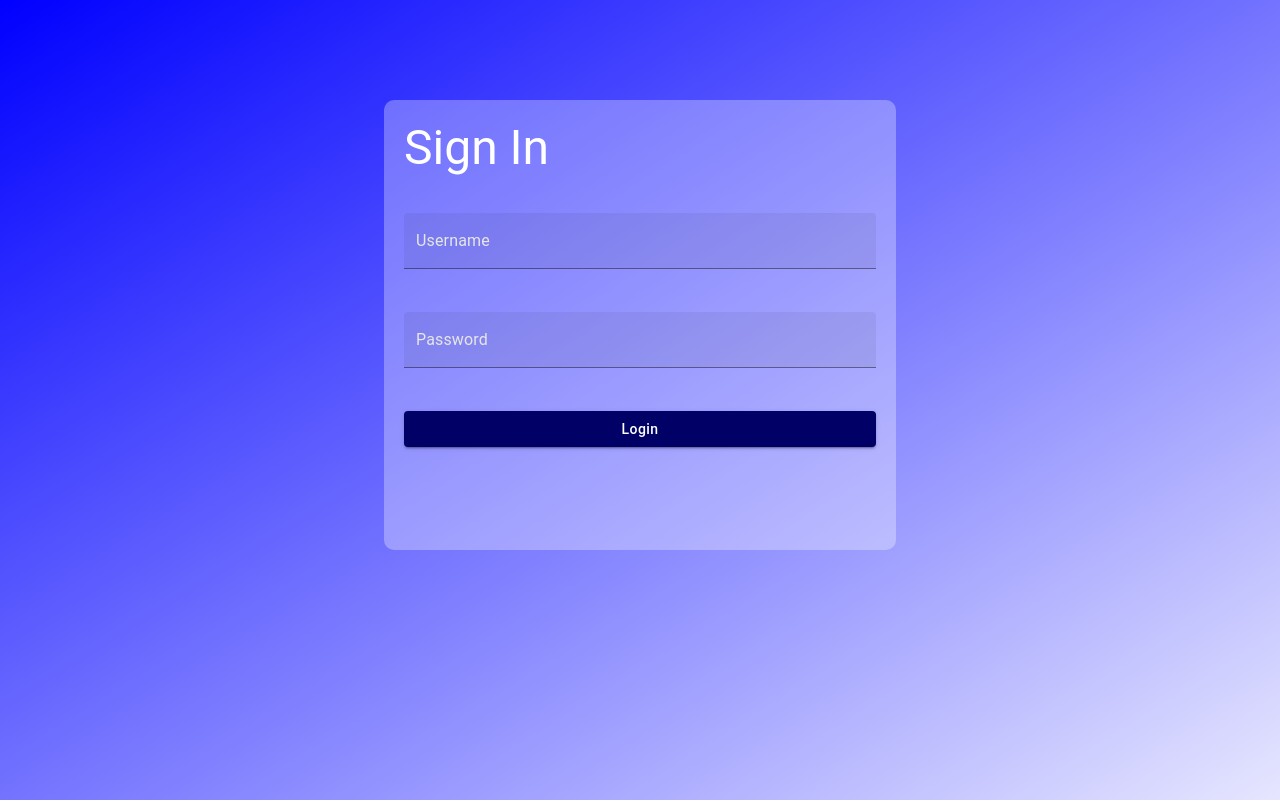
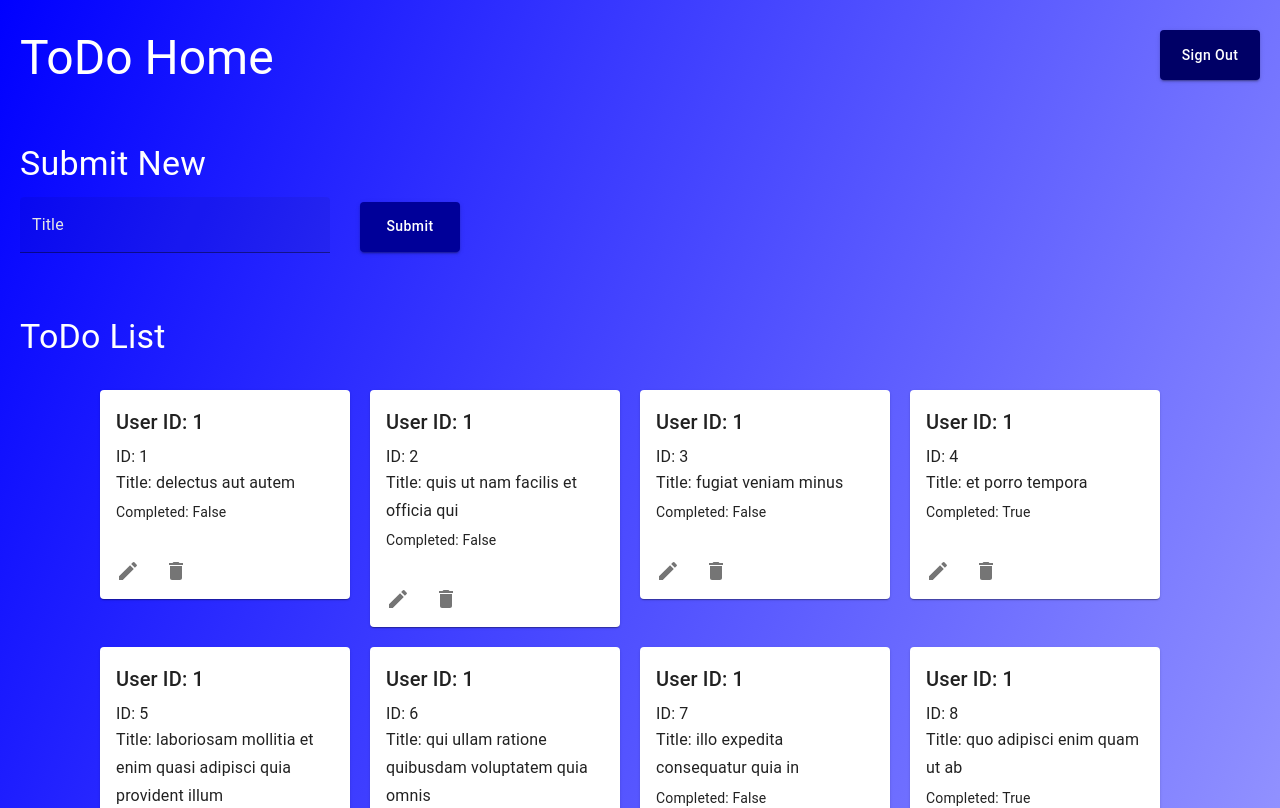
Before and after one commit to gagkjayawardana/to-do-list, a React (Create React App) app in the folder to-do-app/: page / in a window 1280 px wide. Shown: the top 808 px of the page. Built offline with nearby package versions, Linux system fonts and the light colour scheme.

Commit message:
Complete Add Edit and Delete functionalies

```diff
--- a/to-do-app/package.json
+++ b/to-do-app/package.json
@@ -7,12 +7,14 @@
     "@emotion/styled": "^11.11.0",
     "@mui/icons-material": "^5.15.0",
     "@mui/material": "^5.15.0",
+    "@reduxjs/toolkit": "^2.0.1",
     "@testing-library/jest-dom": "^5.17.0",
     "@testing-library/react": "^13.4.0",
     "@testing-library/user-event": "^13.5.0",
     "formik": "^2.4.5",
     "react": "^18.2.0",
     "react-dom": "^18.2.0",
+    "react-redux": "^9.0.4",
     "react-router-dom": "^6.21.0",
     "react-scripts": "5.0.1",
     "styled-components": "^6.1.1",
--- a/to-do-app/src/App.js
+++ b/to-do-app/src/App.js
@@ -2,7 +2,7 @@
 import CssBaseline from '@mui/material/CssBaseline';
 import { BrowserRouter, Routes, Route } from 'react-router-dom';
 import HomePage from './pages/HomePage/HomePage';
-import LoginPage from './pages/LoginPage/LoginPage';
+// import LoginPage from './pages/LoginPage/LoginPage';
 
 function App() {
   return (
@@ -11,8 +11,8 @@ function App() {
         <CssBaseline />
         <BrowserRouter>
           <Routes>
-            <Route path="/" element={<LoginPage />} />
-            <Route path="/homePage" element={<HomePage />} />
+            {/* <Route path="/" element={<LoginPage />} /> */}
+            <Route path="/" element={<HomePage />} />
           </Routes>
         </BrowserRouter>
       </>
--- a/to-do-app/src/components/ToDoCard/TodoCard.jsx
+++ b/to-do-app/src/components/ToDoCard/TodoCard.jsx
@@ -10,7 +10,7 @@ import CancelIcon from '@mui/icons-material/Cancel';
 import SaveIcon from '@mui/icons-material/Save';
 import Checkbox from '@mui/material/Checkbox';
 
-function ToDoCard({ userId, id, title, completed }) {
+function ToDoCard({ userId, id, title, completed, onEdit, onDelete }) {
   const [isEditing, setIsEditing] = useState(false);
   const [editedCompleted, setEditedCompleted] = useState(completed);
 
@@ -19,11 +19,13 @@ function ToDoCard({ userId, id, title, completed }) {
   };
 
   const handleSaveClick = () => {
+    onEdit(id, { completed: editedCompleted });
     setIsEditing(false);
   };
 
   const handleCancelClick = () => {
     setIsEditing(false);
+    setEditedCompleted(completed);
   };
 
   const handleCheckboxChange = (event) => {
@@ -70,7 +72,7 @@ function ToDoCard({ userId, id, title, completed }) {
               <ModeEditIcon />
             </IconButton>
           )}
-          <IconButton>
+          <IconButton onClick={() => onDelete(id)}>
             <DeleteIcon />
           </IconButton>
         </CardActions>
--- a/to-do-app/src/index.js
+++ b/to-do-app/src/index.js
@@ -3,11 +3,15 @@ import ReactDOM from 'react-dom/client';
 import './index.css';
 import App from './App';
 import reportWebVitals from './reportWebVitals';
+import { Provider } from 'react-redux';
+import store from './redux/configStore';
 
 const root = ReactDOM.createRoot(document.getElementById('root'));
 root.render(
   <React.StrictMode>
-    <App />
+    <Provider store={store}>
+      <App />
+    </Provider>
   </React.StrictMode>
 );
 
--- a/to-do-app/src/pages/HomePage/HomePage.jsx
+++ b/to-do-app/src/pages/HomePage/HomePage.jsx
@@ -7,6 +7,8 @@ import { ErrorMessage, Field, Form, Formik } from 'formik';
 import * as yup from 'yup';
 import { ToDoData } from '../../utils/toDoData';
 import ToDoCard from '../../components/ToDoCard/TodoCard';
+import { useSelector, useDispatch } from 'react-redux';
+import { addTodo, editTodo, deleteTodo } from '../../redux/todoSlice';
 
 const Home_Contain = styled.div`
   width: 100%;
@@ -47,7 +49,11 @@ const ToDo_List = styled.div`
 `;
 
 function HomePage() {
+  const dispatch = useDispatch();
+  const todos = useSelector((state) => state.todos.data);
+
   const [focusSubmitField, setFocusSubmitField] = useState(false);
+  const [data, setData] = useState([...ToDoData, ...todos]);
 
   const hadleSubmitField = () => {
     setFocusSubmitField(true);
@@ -62,9 +68,31 @@ function HomePage() {
   });
   const onSubmit = (e) => {
     const title = e.title;
-    console.log('Title', title);
+    const newTodo = {
+      userId: 3,
+      id: todos.length + 1,
+      title,
+      completed: false
+    };
+
+    dispatch(addTodo(newTodo));
+    setData((prevData) => [...prevData, newTodo]);
 
     e.title = '';
+  };
+
+  const onEdit = (id, updatedTodo) => {
+    dispatch(editTodo({ id, updatedTodo }));
+
+    setData((prevData) =>
+      prevData.map((todo) => (todo.id === id ? { ...todo, ...updatedTodo } : todo))
+    );
+  };
+
+  const onDelete = (id) => {
+    dispatch(deleteTodo(id));
+    const updatedToDoData = ToDoData.filter((todo) => todo.id !== id);
+    setData(updatedToDoData);
   };
   return (
     <Home_Contain>
@@ -170,17 +198,7 @@ function HomePage() {
         </Typography>
       </ToDo_list_container>
       <ToDo_List>
-        {/* {ToDoData.map((element, index) => (
-          <div key={`card-${index}`}>
-            <ToDoCard
-              userId={element.userId}
-              id={element.id}
-              title={element.title}
-              completed={element.completed}
-            />
-          </div>
-        ))} */}
-        {ToDoData.map((element, index) => {
+        {data.map((element, index) => {
           console.log('element', element.completed);
           return (
             <div key={`card-${index}`}>
@@ -189,6 +207,8 @@ function HomePage() {
                 id={element.id}
                 title={element.title}
                 completed={element.completed}
+                onEdit={() => onEdit(element.id, { completed: !element.completed })}
+                onDelete={() => onDelete(element.id)}
               />
             </div>
           );
--- /dev/null
+++ b/to-do-app/src/redux/configStore.js
@@ -0,0 +1,10 @@
+import { configureStore } from '@reduxjs/toolkit';
+import todoReducer from './todoSlice';
+
+const store = configureStore({
+  reducer: {
+    todos: todoReducer
+  }
+});
+
+export default store;
--- /dev/null
+++ b/to-do-app/src/redux/todoSlice.js
@@ -0,0 +1,25 @@
+import { createSlice } from '@reduxjs/toolkit';
+
+const todoSlice = createSlice({
+  name: 'todos',
+  initialState: { data: [] },
+  reducers: {
+    addTodo: (state, action) => {
+      state.data.push(action.payload);
+    },
+    editTodo: (state, action) => {
+      const { id, updatedTodo } = action.payload;
+      const index = state.data.findIndex((todo) => todo.id === id);
+      if (index !== -1) {
+        state.data[index] = { ...state.data[index], ...updatedTodo };
+      }
+    },
+    deleteTodo: (state, action) => {
+      const id = action.payload;
+      state.data = state.data.filter((todo) => todo.id !== id);
+    }
+  }
+});
+
+export const { addTodo, editTodo, deleteTodo } = todoSlice.actions;
+export default todoSlice.reducer;
```
Also changed, not shown: 1 other file (tests, documents, lock files or other folders).
